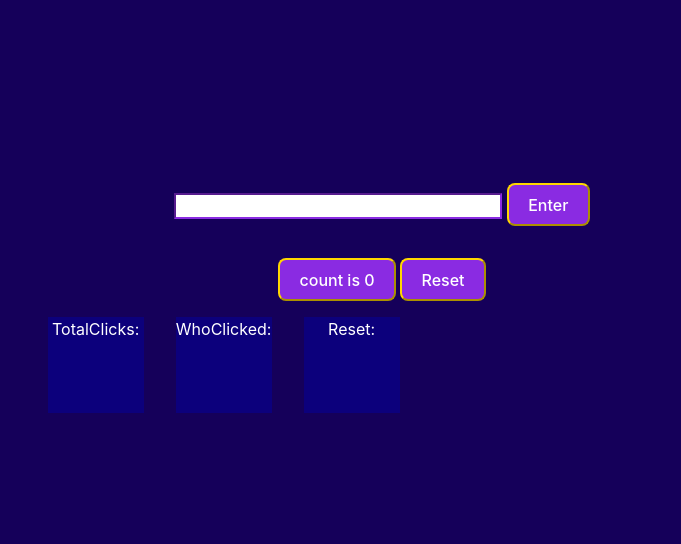
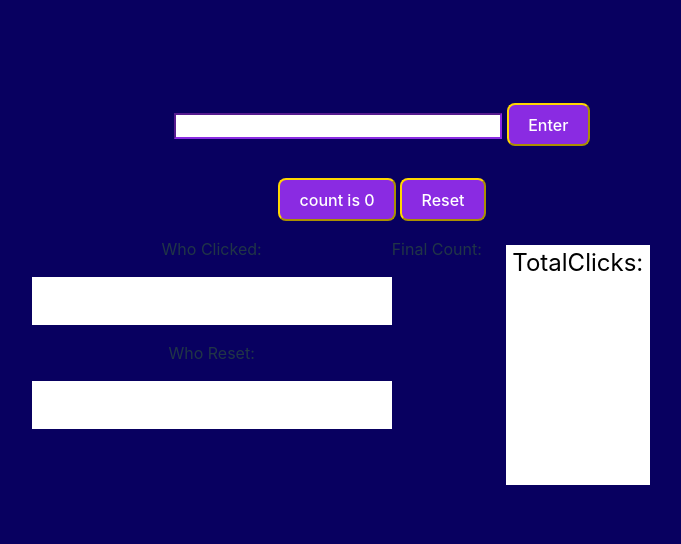
Before and after one commit to NiaMcAlkich/socketsProjects, a website built with Vite: page index.html in a window 1280 px wide. Shown: the part 145-689 px from the top of the page, without its empty margins (258-939 px from the left). Built offline with nearby package versions, Linux system fonts and the light colour scheme; files whose address does not match are found by name.

Commit message:
Figuring out some CSS

```diff
--- a/main.js
+++ b/main.js
@@ -13,11 +13,16 @@ document.querySelector('#app').innerHTML = `
       <button class="buttons" id="counter" type="button">Click</button>
       <button class="buttons" id="reset" type="button">Reset</button>
       <div class="scoreBoardWrapper">
+      <div class="namesWrapper">
+      <div> <p>Who Clicked: </p></div>
+      <div class="name" id="whoClicked"></div>
+      <div> <p>Who Reset: </p></div>
+      <div class="name" id="resetClicks"></div>
+      </div>
+      <div> <p>Final Count: </p></div>
       <div class="scoreBoard" id="totalClicks">TotalClicks: </div>
-      <div class="scoreBoard" id="whoClicked">WhoClicked: </div>
-      <div class="scoreBoard" id="resetClicks">Reset: </div>
       </div>
-    </div>
+      </div>
   </div>
 `
 
@@ -51,7 +56,7 @@ socket.on("connection", (payloadAsString) => {
   }
 
   document.getElementById('whoClicked').innerHTML = whoClicked + " connected!";
-  document.getElementById('totalClicks').innerHTML = "TotalClicks: " + totalClicks;
+  document.getElementById('totalClicks').innerHTML = totalClicks;
 });
 
 document.getElementById("getName").addEventListener("click", () => {
@@ -74,8 +79,8 @@ socket.on("someoneClicked", (payloadAsString) => {
     }
   }
 
-  document.getElementById('whoClicked').innerHTML = whoClicked + " clicked the button!";
-  document.getElementById('totalClicks').innerHTML = "TotalClicks: " + totalClicks;
+  document.getElementById('whoClicked').innerHTML = whoClicked;
+  document.getElementById('totalClicks').innerHTML = totalClicks;
 });
 
 socket.on("someoneResetClicks", (payloadAsString) => {
@@ -92,8 +97,8 @@ socket.on("someoneResetClicks", (payloadAsString) => {
     }
   }
 
-  document.getElementById('resetClicks').innerHTML = whoClicked + " reset the button!";
-  document.getElementById('totalClicks').innerHTML = "TotalClicks: " + totalClicks;
+  document.getElementById('resetClicks').innerHTML = whoClicked;
+  document.getElementById('totalClicks').innerHTML = totalClicks;
 });
 
 
--- a/package.json
+++ b/package.json
@@ -5,7 +5,6 @@
   "type": "module",
   "scripts": {
     "dev": "vite",
-    "start": "",
     "build": "vite build",
     "preview": "vite preview"
   },
--- a/style.css
+++ b/style.css
@@ -1,11 +1,9 @@
 :root {
+  color: #213547;
+  background-color: rgb(8, 0, 96);
   font-family: Inter, system-ui, Avenir, Helvetica, Arial, sans-serif;
   line-height: 1.5;
   font-weight: 400;
-
-    color-scheme: light dark;
-    color: rgba(255, 255, 255, 0.87);
-    background-color: #242424;
 
   font-synthesis: none;
   text-rendering: optimizeLegibility;
@@ -19,6 +17,7 @@
   color: #646cff;
   text-decoration: inherit;
 }
+
 a:hover {
   color: #535bf2;
 }
@@ -60,9 +59,11 @@
   cursor: pointer;
   transition: 0.25s;
 }
+
 button:hover {
   border-color: blueviolet;
 }
+
 button:focus,
 button:focus-visible {
   outline: 4px blueviolet;
@@ -79,29 +80,38 @@
 }
 
 .scoreBoardWrapper {
+  text-align: center;
   display: flex;
   flex-direction: row;
   align-content: center;
 }
+
 .scoreBoard {
+  text-align: center;
   margin: 1em;
-    height: 6em;
+  height: 10em;
   width: 6em;
   border-color: black;
   border-width: 0.2em;
-    color: white;
-    background-color: rgba(9, 0, 138, 0.703);
+  color: rgb(0, 0, 0);
+  font-size: x-large;
+  background-color: rgb(255, 255, 255);
 }
 
-  @media (prefers-color-scheme: light) {
-    :root {
-      color: #213547;
-      background-color: rgb(21, 0, 90);
+.namesWrapper {
+  text-align: center;
+  display: flex;
+  flex-direction: column;
+  align-content: center;
 }
-    a:hover {
-      color: blueviolet;
+
+.name {
+  text-align: center;
+  height: 2em;
+  width: 15em;
+  border-color: black;
+  border-width: 0.2em;
+  color: rgb(0, 0, 0);
+  font-size: x-large;
+  background-color: rgb(255, 255, 255);
 }
-    button {
-      background-color: blueviolet;
-    }
-  }
```
Also changed, not shown: index.html (+3 -0 lines). Lines whose indentation alone changed are shown as unchanged.
